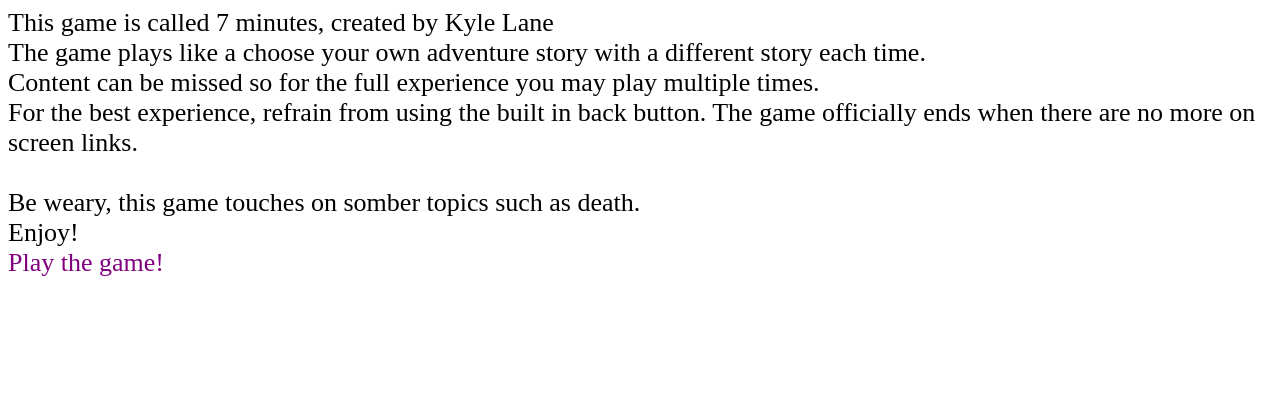
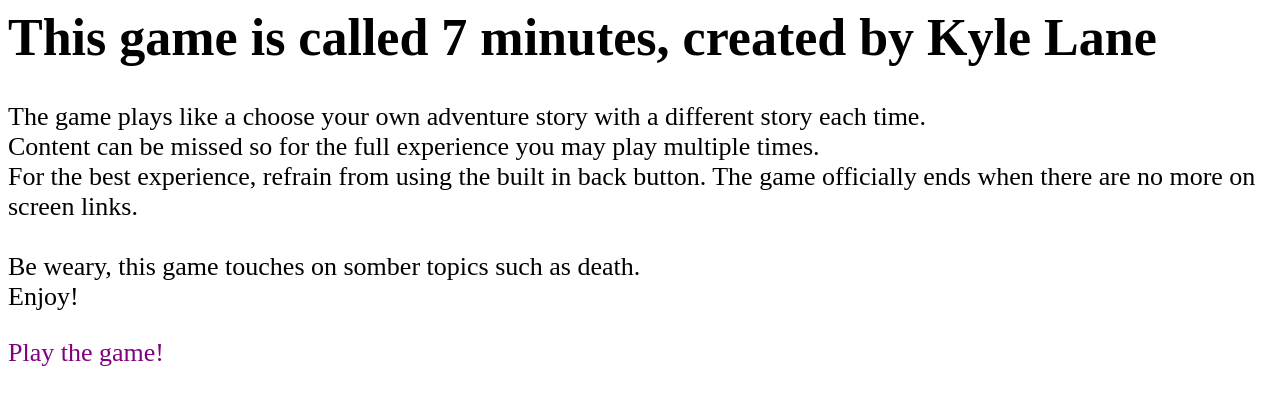
Before and after one commit to akl5000/twine, a plain HTML site: page index.html in a window 1280 px wide. Drawn offline with Linux system fonts and the light colour scheme.

Commit message:
Update index.html

```diff
--- a/index.html
+++ b/index.html
@@ -15,13 +15,13 @@
     </style>
   </head>
   <body>
-    This game is called 7 minutes, created by Kyle Lane <br />
-    The game plays like a choose your own adventure story with a different story each time.<br />
-    Content can be missed so for the full experience you may play multiple times.<br />
-    For the best experience, refrain from using the built in back button. The game officially ends when there are no more on screen links.<br />
-    <br />
-    Be weary, this game touches on somber topics such as death.<br />
-    Enjoy!<br />
-    <a href="https://akl5000.github.io/twine/game/7_minutes_final.html">Play the game!</a>
+	  <h1>This game is called 7 minutes, created by Kyle Lane</h1>
+	<p>The game plays like a choose your own adventure story with a different story each time.<br>
+    	Content can be missed so for the full experience you may play multiple times.<br>
+    	For the best experience, refrain from using the built in back button. The game officially ends when there are no more on screen links.<br>
+    	<br>
+    	Be weary, this game touches on somber topics such as death.<br>
+    	Enjoy!</p>
+    	<a href="https://akl5000.github.io/twine/game/7_minutes_final.html">Play the game!</a>
   </body>
 </html>
```
